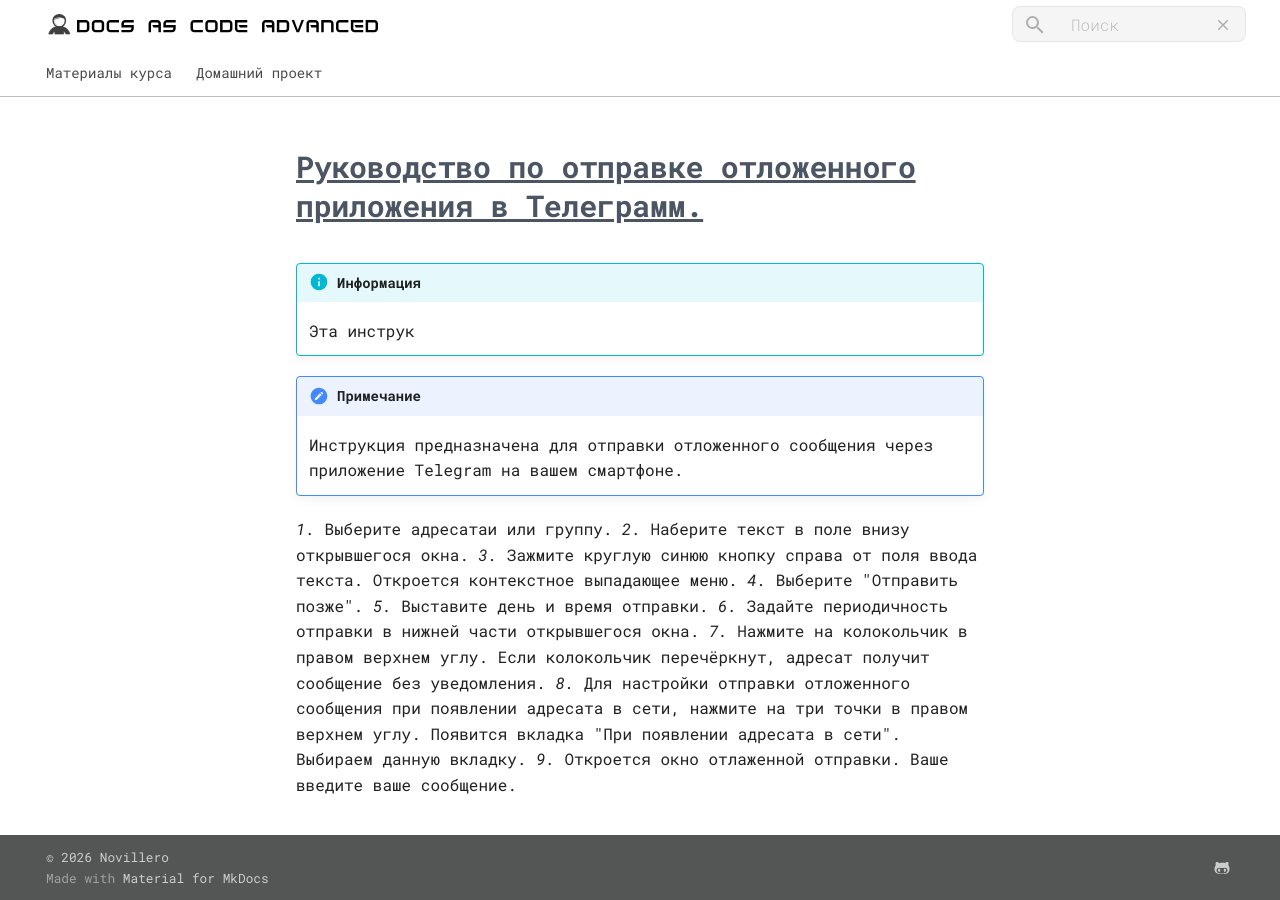
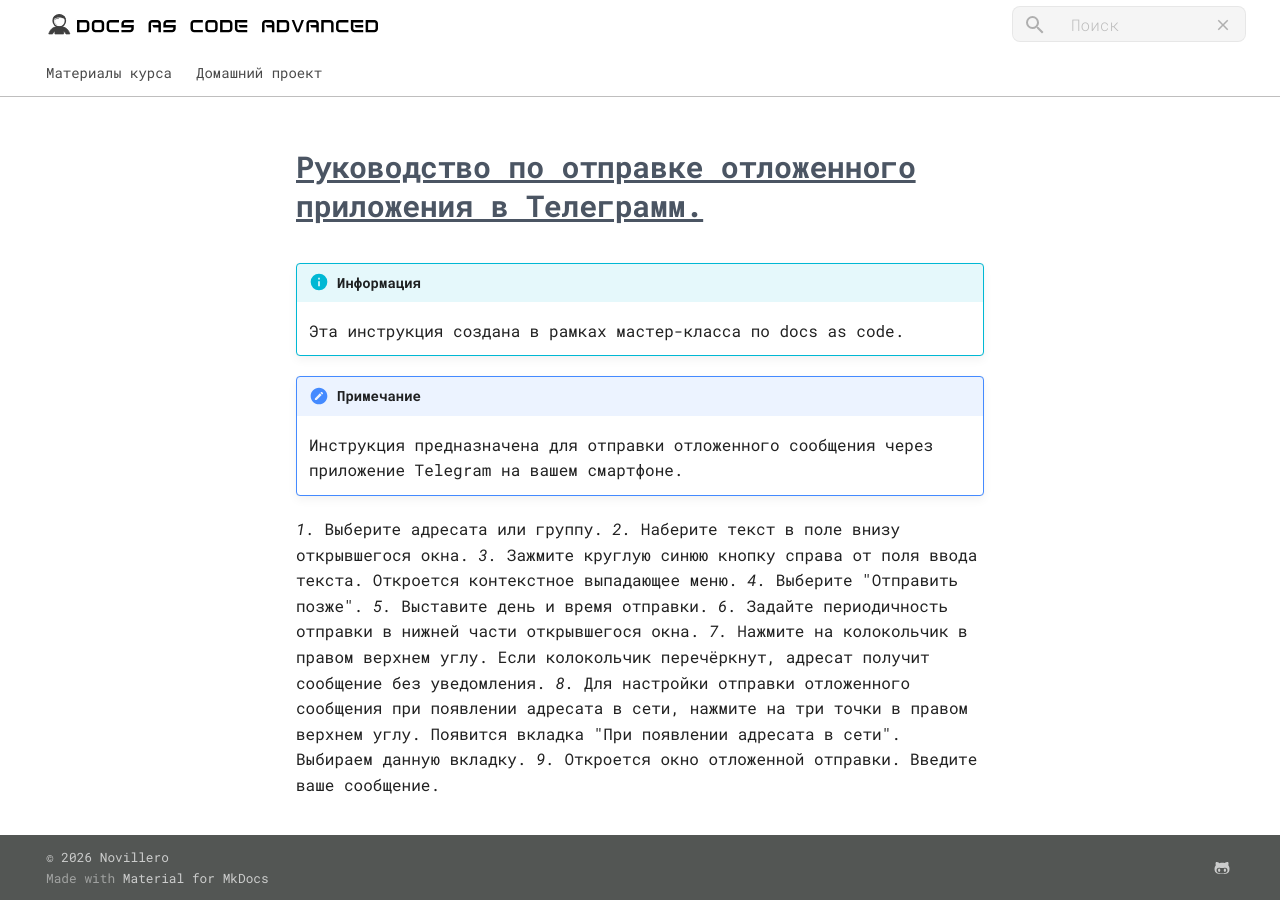
Before and after one commit to novillero/dac-4, an MkDocs documentation site: the page built from docs/instructions/alexeypensador-user-manual-pending-messages.md.md, in a window 1280 px wide. Built offline with MkDocs 1.6.1 and Material for MkDocs 9.7.7, drawn with Linux system fonts in a browser that asks for light colours.

Commit message:
Внесены исправления в тексте.

```diff
--- a/docs/instructions/alexeypensador-user-manual-pending-messages.md.md
+++ b/docs/instructions/alexeypensador-user-manual-pending-messages.md.md
@@ -1,12 +1,12 @@
 # ^^Руководство по отправке отложенного приложения в Телеграмм.^^
 
 !!! info "Информация"
-    Эта инструк
+    Эта инструкция создана в рамках мастер-класса по docs as code.
 
 !!! note "Примечание"
     Инструкция предназначена для отправки отложенного сообщения через приложение Telegram на вашем смартфоне.
 
-*1.* Выберите адресатаи или группу.
+*1.* Выберите адресата или группу.
 *2.* Наберите текст в поле внизу открывшегося окна.
 *3.* Зажмите круглую синюю кнопку справа от поля ввода текста. Откроется контекстное выпадающее меню.
 *4.* Выберите "Отправить позже".
@@ -14,4 +14,4 @@
 *6.* Задайте периодичность отправки в нижней части открывшегося окна.
 *7.* Нажмите на колокольчик в правом верхнем углу. Если колокольчик перечёркнут, адресат получит сообщение без уведомления.
 *8.* Для настройки отправки отложенного сообщения при появлении адресата в сети, нажмите на три точки в правом верхнем углу. Появится вкладка "При появлении адресата в сети". Выбираем данную вкладку.
-*9.* Откроется окно отлаженной отправки. Ваше введите  ваше сообщение.
+*9.* Откроется окно отложенной отправки. Введите  ваше сообщение.
```
